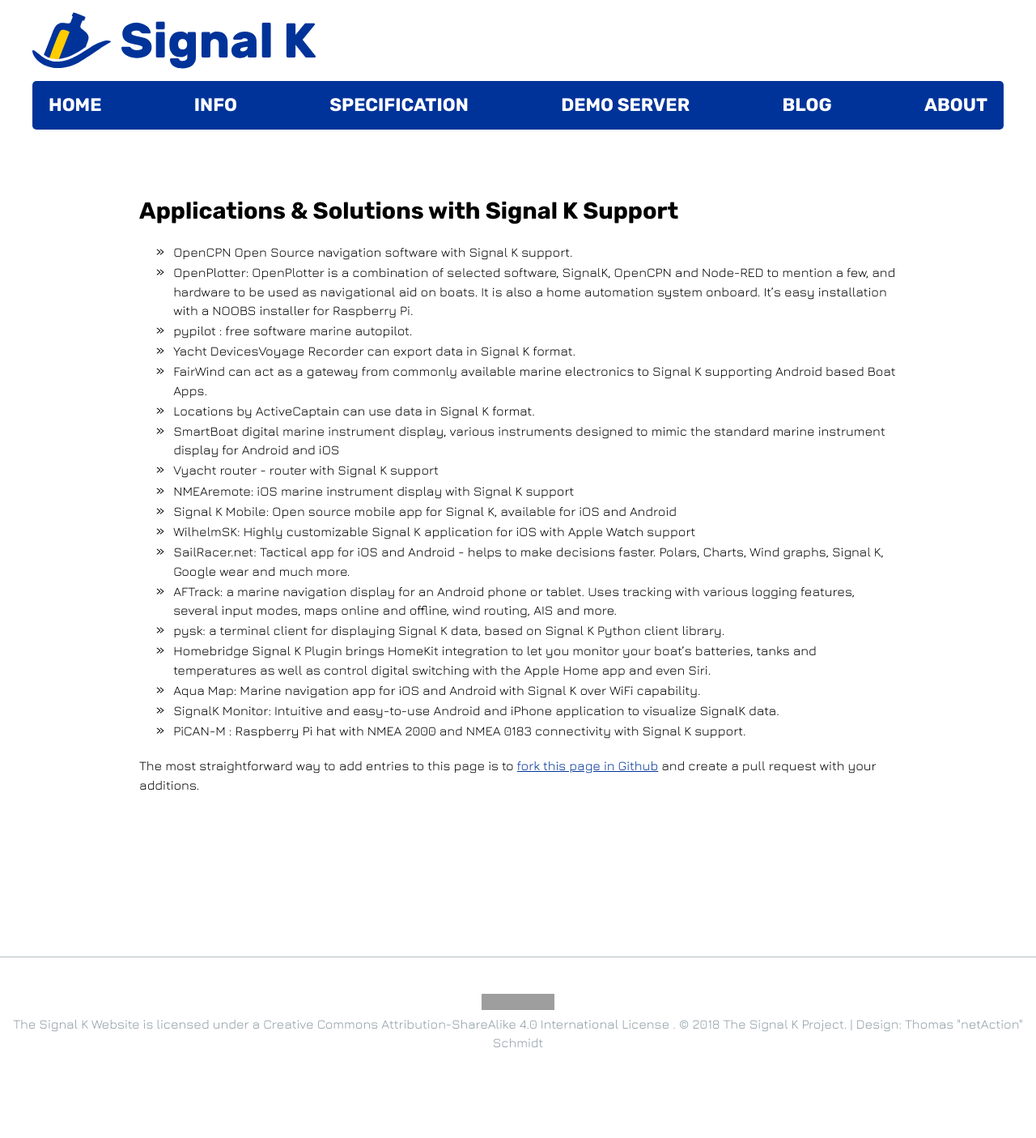
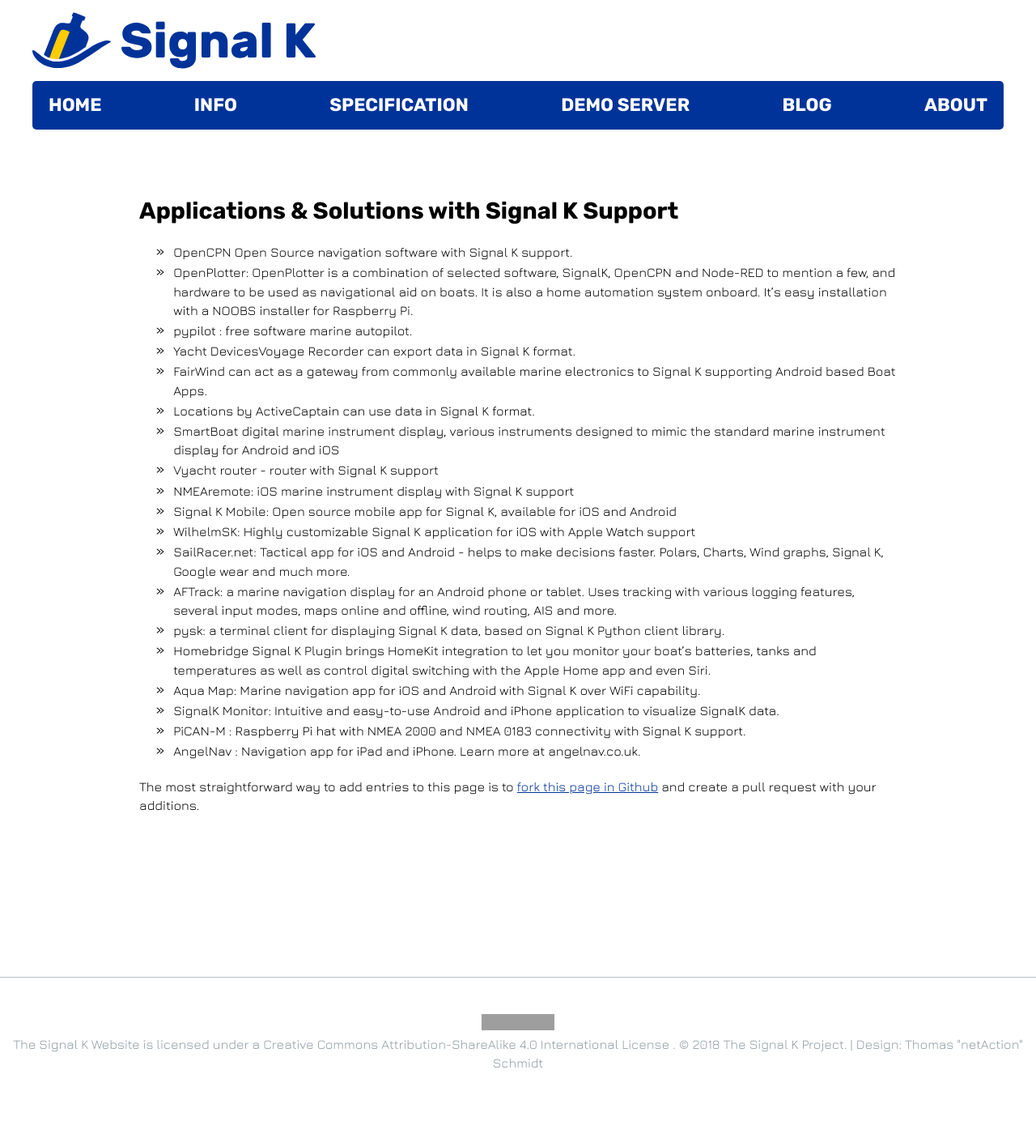
Before and after one commit to SignalK/signalk.github.io, a Jekyll site: the page built from solutions.md, in a window 1280 px wide. Shown: the whole page at 81% size. Built offline with Jekyll 4.4.1, drawn with Linux system fonts in a browser that asks for light colours; nearby versions of some CDN libraries; before the commit the page ends 1379 px from its top, so only the background shows below that; grey boxes are pictures that could not be loaded.

Commit message:
add angelnav to supported apps list (#88)
https://www.angelnav.co.uk/

```diff
--- a/solutions.md
+++ b/solutions.md
@@ -26,6 +26,7 @@
 - [Aqua Map](http://www.globalaquamaps.com): Marine navigation app for iOS and Android with Signal K over WiFi capability.
 - [SignalK Monitor](https://www.youtube.com/watch?v=X8VbkD8WYV8): Intuitive and easy-to-use [Android](https://play.google.com/store/apps/details?id=com.belmille.signalkflutter) and [iPhone](https://apps.apple.com/fi/app/signalk-monitor/id1534189860) application to visualize SignalK data.
 - [PiCAN-M](http://skpang.co.uk/catalog/picanm-with-nmea-0183-and-nmea-2000-connection-3a-smps-p-1599.html) : Raspberry Pi hat with NMEA 2000 and NMEA 0183 connectivity with Signal K support.
+- [AngelNav](https://www.angelnav.co.uk/) : Navigation app for iPad and iPhone. Learn more at [angelnav.co.uk](https://www.angelnav.co.uk/).
 
 
 
```
